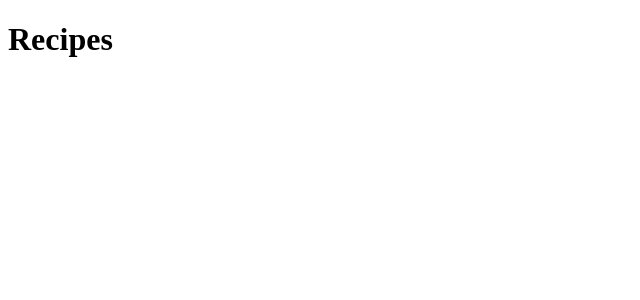
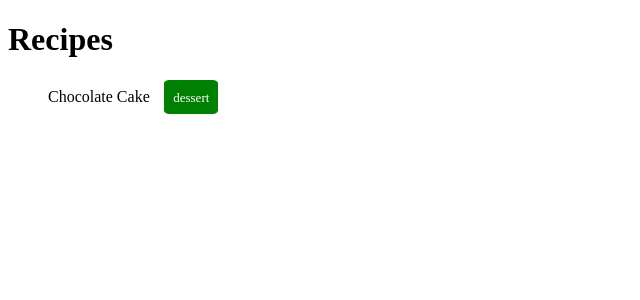
Before and after one commit to Matt-Dionis/angular2-recipes, an Angular app: page / in a window 1280 px wide. Shown: the top 300 px of the page, without its empty margins (0-640 px from the left). Built offline with nearby package versions, Linux system fonts and the light colour scheme.

Commit message:
Add Recipe model, one recipe list item, add styles

```diff
--- a/src/app/app.component.css
+++ b/src/app/app.component.css
@@ -0,0 +1,15 @@
+ul {
+  list-style-type: none;
+}
+
+.badge {
+  display: inline-block;
+  font-size: small;
+  color: white;
+  padding: 0.8em 0.7em 0 0.7em;
+  background-color: green;
+  top: -4px;
+  height: 1.8em;
+  margin-left: .8em;
+  border-radius: 10%;
+}
--- a/src/app/app.component.html
+++ b/src/app/app.component.html
@@ -1,3 +1,8 @@
 <h1>
   {{title}}
 </h1>
+<ul>
+  <li>
+    <p>{{recipe.name}} <span class="badge">{{recipe.type}}</span></p>
+  </li>
+</ul>
--- a/src/app/app.component.ts
+++ b/src/app/app.component.ts
@@ -1,4 +1,6 @@
 import { Component } from '@angular/core';
+
+import { Recipe } from './recipe'
 
 @Component({
   selector: 'app-root',
@@ -7,4 +9,8 @@ import { Component } from '@angular/core';
 })
 export class AppComponent {
   title: string = 'Recipes';
+  recipe: Recipe = {
+    type: 'dessert',
+    name: 'Chocolate Cake'
+  };
 }
--- /dev/null
+++ b/src/app/recipe.ts
@@ -0,0 +1,4 @@
+export class Recipe {
+  type: string;
+  name: string;
+}
```
